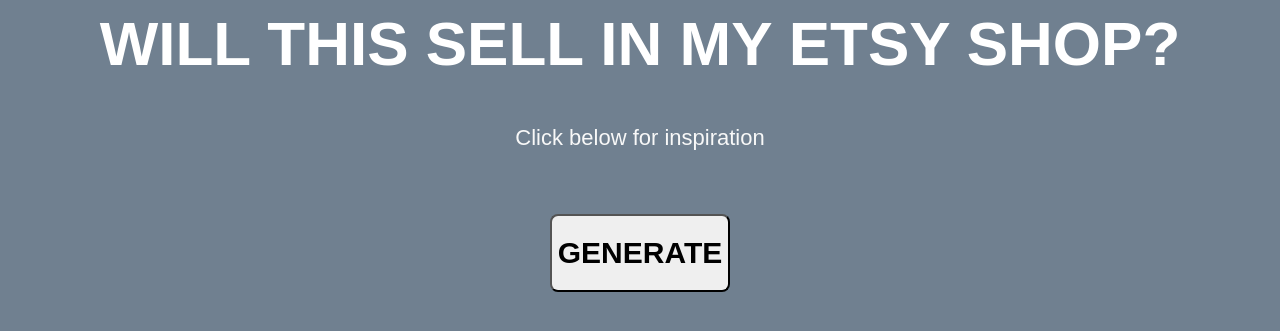
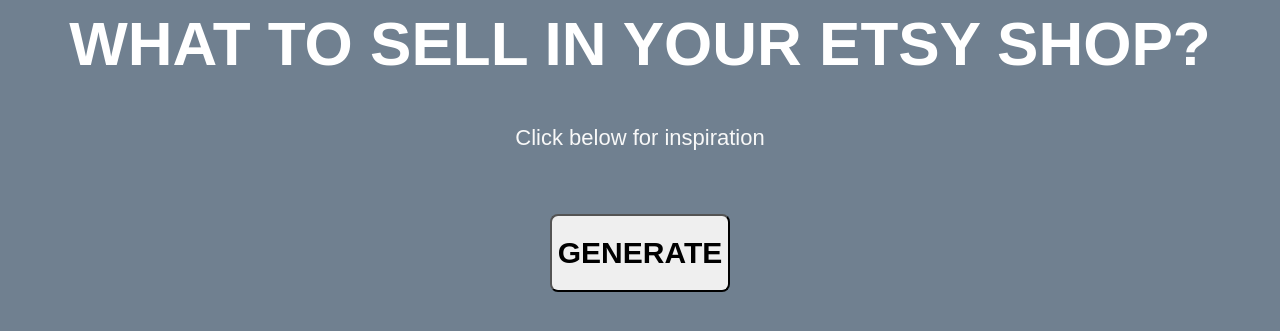
Before and after one commit to leonking17/Etsywebproject, a Flask app: page / in a window 1280 px wide. Shown: the top 331 px of the page. Run offline with Flask 2, Linux system fonts and the light colour scheme.

Commit message:
commit to main

```diff
--- a/etsywebproject/etsyenv/templates/index.html
+++ b/etsywebproject/etsyenv/templates/index.html
@@ -2,12 +2,12 @@
 <html>
     <head>
         <meta charset="UTF-8">
-        <title>Will this sell in my Etsy shop?</title>
+        <title>What to sell in your etsy shop?</title>
         <link rel="stylesheet" href="{{ url_for('static', filename='main.css')}}">
     </head>
     <body>
         <div>
-            <h1>Will this sell in my Etsy shop?</h1>
+            <h1>What to sell in your Etsy shop?</h1>
         </div>
         <br>
         {% for message in get_flashed_messages()%}
```
